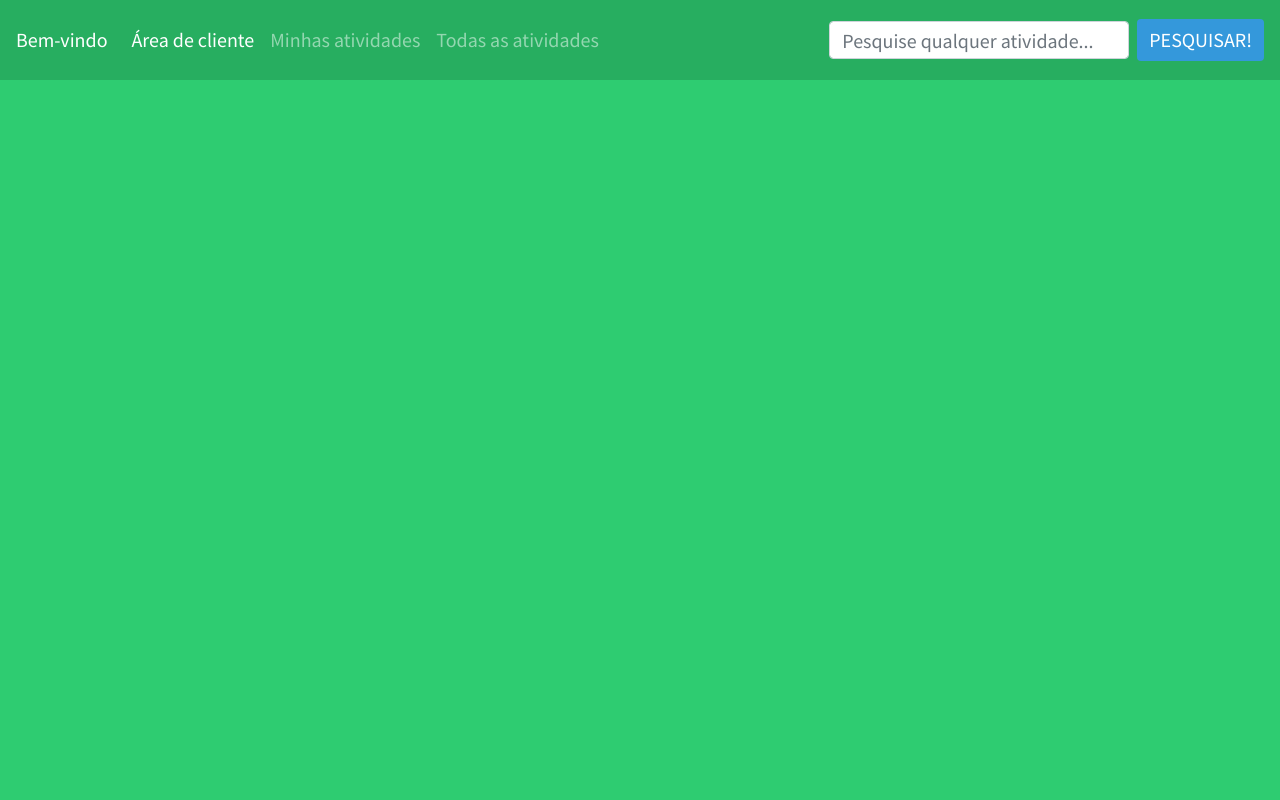
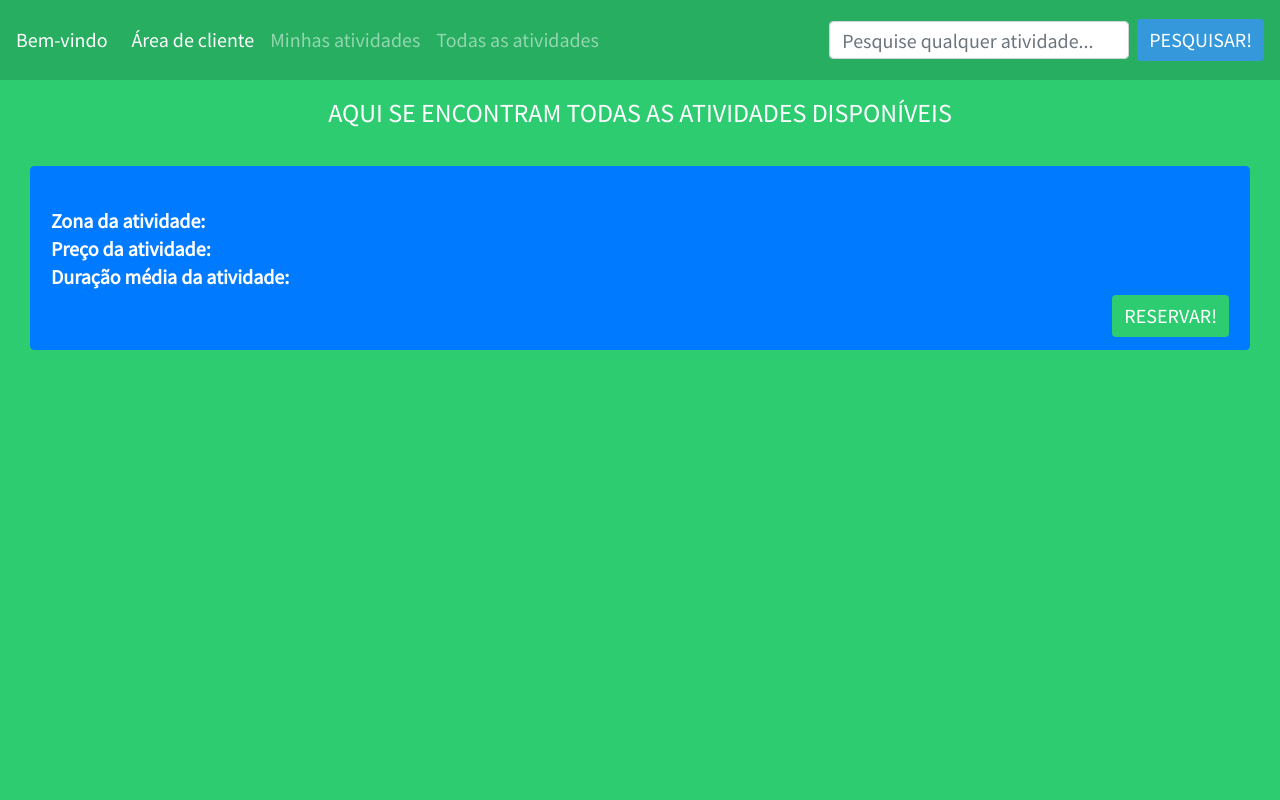
Before and after one commit to AzD3v/Paradise-Guide, a PHP site: page /area_cliente.php in a window 1280 px wide. Run offline with PHP 8.4, Linux system fonts and the light colour scheme; tables that the repository leaves empty or names only in its code hold one stand-in row (values such as "Sample post"); some libraries are stand-ins or nearby versions.

Commit message:
Start to list all activities dynamically. Add some CSS also

```diff
--- a/area_cliente.php
+++ b/area_cliente.php
@@ -1,5 +1,12 @@
 <!-- Header da área de cliente -->
 <?php include_once("includes/area_cliente_header.php"); ?>
+
+<?php
+
+    # Aceder a todos os dados de cada atividade
+    $activities = Activity::find_all_activities();
+
+?>
 
 <body class="body_area_cliente">
 
@@ -9,16 +16,31 @@
     <!-- Listagem de todas as atividades disponíveis -->
     <div id="all_activities">
 
+        <h1>Aqui se encontram todas as atividades disponíveis</h1>
+
         <?php
 
-            $activities = Activity::find_all_activities();
-
-            foreach ($activities as $activity) {
-                echo $activity->nomeAtividade;
-                echo $activity->descricaoAtividade;
-            }
+        foreach($activities as $activity) {
 
         ?>
+
+            <div class="list-group">
+                <a href="#" class="list-group-item list-group-item-action flex-column align-items-start active">
+
+            <div class="d-flex w-100 justify-content-between">
+                <h5 class="mb-3"><?php echo $activity->nomeAtividade; ?></h5>
+                <!-- <small>3 days ago</small> -->
+            </div>
+                <p class="mb-3"><?php echo utf8_encode($activity->descricaoAtividade); ?></p>
+                <p class="mb-2"><span class="subtitulo_listagem">Zona da atividade:</span> <?php echo utf8_encode($activity->zonaAtividade); ?></p>
+                <p class="mb-2"><span class="subtitulo_listagem">Preço da atividade:</span> <?php // echo utf8_encode($activity->zonaAtividade); ?></p>
+                <p class="mb-2"><span class="subtitulo_listagem">Duração média da atividade:</span> <?php // echo utf8_encode($activity->zonaAtividade); ?></p>
+                <button class="btn">Reservar!</button>
+            </a>
+
+            </div>
+
+        <?php } ?>
 
     </div>
 
--- a/css/area_cliente.css
+++ b/css/area_cliente.css
@@ -1,3 +1,15 @@
+/* General */
+:root {
+    --primaryBlue: #3498db;
+    --secondaryBlue: #2980b9;
+    --primaryGreen: #2ECC71;
+    --secondaryGreen: #27AE60;
+}
+
+body {
+    overflow: auto;
+}
+
 /* Navbar */
 nav.navbar.navbar-expand-lg.navbar-dark.bg-primary {background: #27ae60!important;font-size: 20px;height: 80px;}
 a.nav-link {transition: all 100ms ease-in-out;}
@@ -14,10 +26,21 @@
     box-shadow: none !important;
 }
 
-nav.navbar.navbar-expand-lg.navbar-dark.bg-primary button {background: #3498db;font-size: 20px;text-transform: uppercase;  border: 0;transition: all 300ms ease-in-out;}
-nav.navbar.navbar-expand-lg.navbar-dark.bg-primary button:hover {background: #2980b9;}
+nav.navbar.navbar-expand-lg.navbar-dark.bg-primary button {background: var(--primaryBlue);font-size: 20px;text-transform: uppercase;  border: 0;transition: all 300ms ease-in-out;}
+nav.navbar.navbar-expand-lg.navbar-dark.bg-primary button:hover {background: var(--secondaryBlue);}
 input.form-control.mr-sm-2.pesquisa_area_cliente {width: 300px;}
 input[name="pesquisa_area_cliente"] {font-size: 20px;}
 
-/* Body */
+/* Atividades */
 .body_area_cliente {background: #2ecc71;}
+
+#all_activities h1 {font-size: 26px;color: #fff;text-transform: uppercase;margin: 20px;text-align: center;}
+#all_activities .list-group {
+    padding: 20px 30px;
+}
+
+.d-flex h5 {font-size: 23px; font-weight: bold;}
+.list-group p {font-size: 20px;}
+.list-group .subtitulo_listagem {font-weight: bold;}
+.list-group button {background: var(--primaryGreen);color: #fff;float: right;font-size: 20px;text-transform: uppercase;transition: all 300ms ease-in-out;border: 0;}
+.list-group button:hover {background: var(--secondaryGreen);}
--- a/data/activity.php
+++ b/data/activity.php
@@ -12,6 +12,8 @@
         public $descricaoAtividade;
         public $zonaAtividade;
         public $imagemAtividade;
+        public $precoAtividade;
+        public $duracaoAtividade;
 
         # Getters
         public function getIdAtividade() {
@@ -38,6 +40,14 @@
             return $this->imagemAtividade;
         }
 
+        public function getPrecoAtividade() {
+            return $this->precoAtividade;
+        }
+
+        public function getDuracaoAtividade() {
+            return $this->duracaoAtividade;
+        }
+
         # Setters
         public function setNomeAtividade($nomeAtividade) {
             $this->nomeAtividade = $nomeAtividade;
@@ -55,10 +65,18 @@
             $this->imagemAtividade = $imagemAtividade;
         }
 
+        public function setPrecoAtividade($precoAtividade) {
+            $this->precoAtividade = $precoAtividade;
+        }
+
+        public function setDuracaoAtividade($duracaoAtividade) {
+            $this->duracaoAtividade = $duracaoAtividade;
+        }
+
         // Método que retorna todas as atividades
         public static function find_all_activities()
         {
-            return self::find_this_query("SELECT * FROM nome_atividades");
+            return self::find_this_query("SELECT * FROM atividades");
         }
 
         // "Helper method" que retorna qualquer query que passe por ele
```
